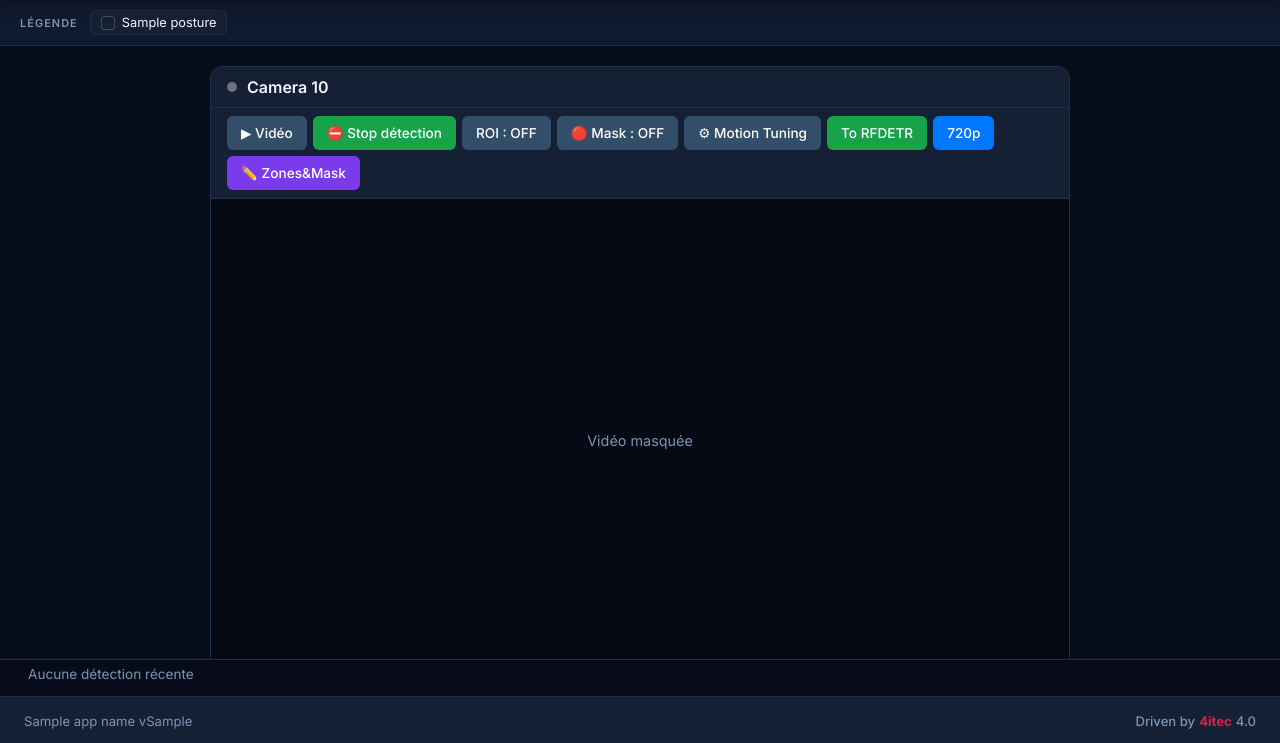
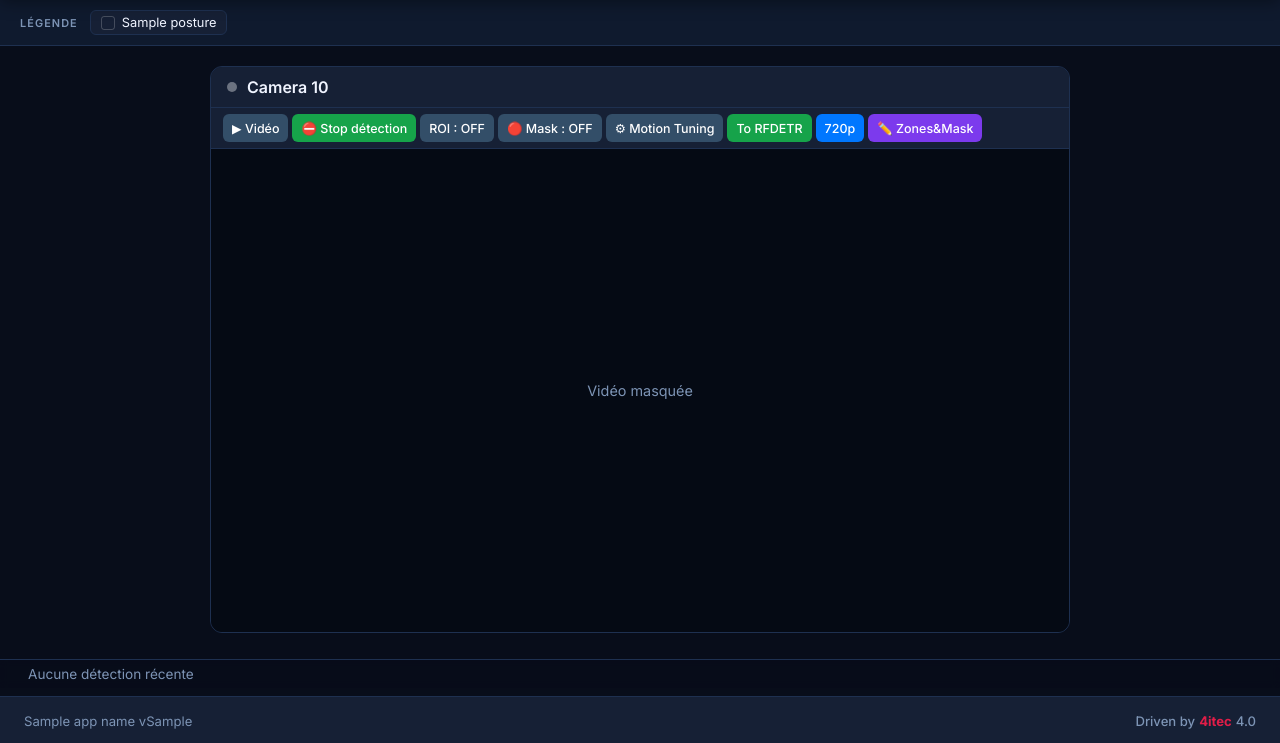
Before and after one commit to frankkubler/4iSafeCross, a Flask app: template templates/index.html in a window 1280 px wide. Shown: the part 56-799 px from the top of the page. Run offline with Flask 3, Linux system fonts and the light colour scheme; the template is opened without the code that fills it: most values are stand-ins (such as "Sample title", 1, 10 or a date in 2020); data that the repository does not hold is empty; parts of the project's set-up code (start-up, migrations or seed data) failed here and were passed over.

Commit message:
feat: ajuster le style des boutons de contrôle de la caméra dans le panneau de détection

```diff
--- a/templates/index.html
+++ b/templates/index.html
@@ -190,10 +190,15 @@
             display: flex;
             flex-wrap: wrap;
             align-items: center;
-            gap: 6px;
-            padding: 8px 16px;
+            gap: 4px;
+            padding: 6px 12px;
             background: var(--bg-elevated);
             border-bottom: 1px solid var(--border);
+        }
+        .cam-controls .btn {
+            height: 28px;
+            padding: 0 9px;
+            font-size: 0.78rem;
         }
 
         /* Motion Tuning Panel (caché par défaut) */
```
